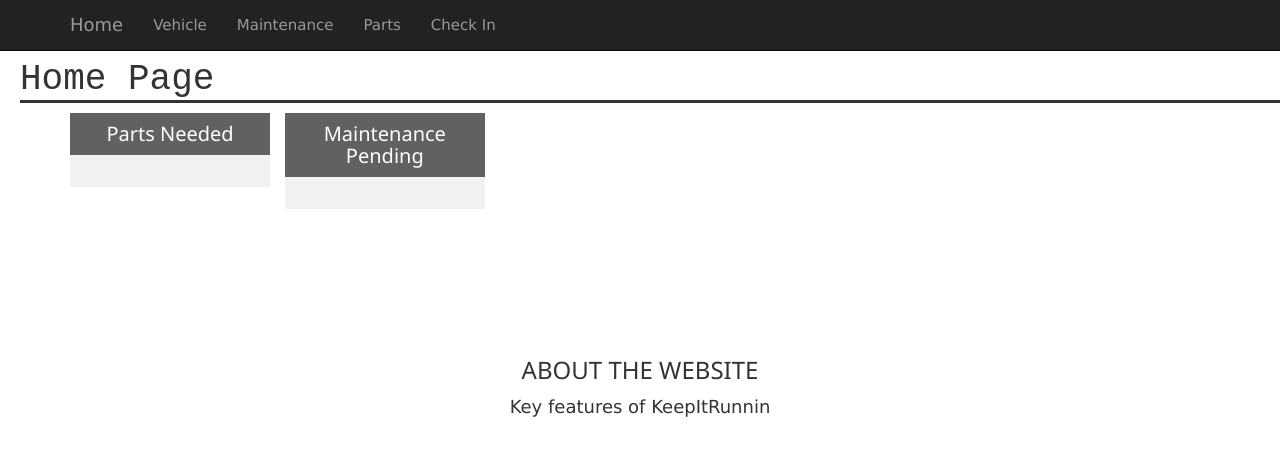
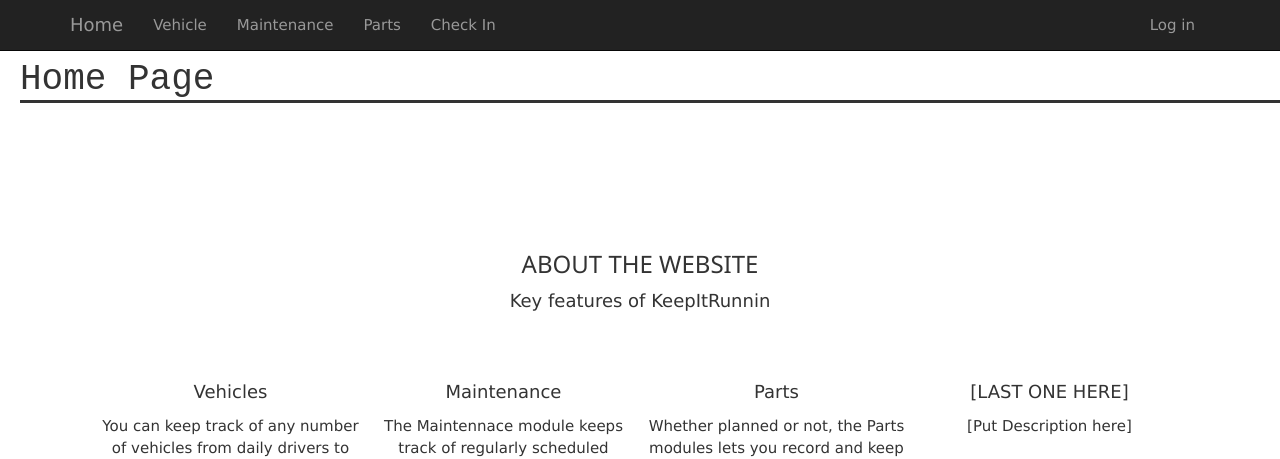
Before and after one commit to skmerten/KeepItRunnin-DJANGO, a Django app: page / in a window 1280 px wide. Shown: the top 459 px of the page. Run offline with Django 3.2, Linux system fonts and the light colour scheme; data that the repository does not hold is empty; some libraries are stand-ins or nearby versions.

Commit message:
Started User Auth system. Need to update DB and models

```diff
--- a/KeepItRunnin-DJ/KeepItRunnin_DJ/urls.py
+++ b/KeepItRunnin-DJ/KeepItRunnin_DJ/urls.py
@@ -45,6 +45,26 @@ urlpatterns = [
     path('vehicle/add/', app.views.addVehicle, name='addVehicle'),
     path('vehicle/checkIn/', app.views.checkIn, name='checkIn'),
 
+    # Login / Logout URLS
+    url(r'^login/$',
+        django.contrib.auth.views.login,
+        {
+            'template_name': 'app/login.html',
+            'authentication_form': app.forms.BootstrapAuthenticationForm,
+            'extra_context':
+            {
+                'title': 'Log in',
+                'year': datetime.now().year,
+            }
+        },
+        name='login'),
+    url(r'^logout$',
+        django.contrib.auth.views.logout,
+        {
+            'next_page': '/',
+        },
+        name='logout'),
+
     # Uncomment the admin/doc line below to enable admin documentation:
     # path('admin/doc/', include('django.contrib.admindocs.urls')),
 
--- a/KeepItRunnin-DJ/app/templates/app/layout.html
+++ b/KeepItRunnin-DJ/app/templates/app/layout.html
@@ -30,6 +30,7 @@
                     <li><a href="{% url 'partHome' %}">Parts</a></li>
                     <li><a href="{% url 'checkIn' %}">Check In</a></li>
                 </ul>
+                {% include 'app/loginpartial.html' %}
             </div>
         </div>
     </div>
--- /dev/null
+++ b/KeepItRunnin-DJ/app/templates/app/loginpartial.html
@@ -0,0 +1,16 @@
+{% if user.is_authenticated %}
+<form id="logoutForm" action="/logout" method="post" class="navbar-right">
+    {% csrf_token %}
+    <ul class="nav navbar-nav navbar-right">
+        <li><span class="navbar-brand">Hello {{ user.username }}!</span></li>
+        <li><a href="javascript:document.getElementById('logoutForm').submit()">Log off</a></li>
+    </ul>
+</form>
+
+{% else %}
+
+<ul class="nav navbar-nav navbar-right">
+    <li><a href="{% url 'login' %}">Log in</a></li>
+</ul>
+
+{% endif %}
--- a/KeepItRunnin-DJ/app/templates/app/newUser_home.html
+++ b/KeepItRunnin-DJ/app/templates/app/newUser_home.html
@@ -1,47 +1,6 @@
 {% extends "app/newUser_layout.html" %}
 
 {% block content %}
-<style type="text/css">
-	#parts {display:inline-block; margin-right:10px; width:200px; margin-bottom:10px; vertical-align: top;}
-	#maint {display:inline-block; margin-right:10px; width:200px; margin-bottom:10px; vertical-align: top;}
-	#info {display:inline-block; vertical-align:top;}
-
-	td, th {
-    border: none;
-    text-align: left;
-    padding: 8px;
-	}
-</style>
-
-<div>
-	<div style="margin-left:auto;max-width:200px" id="parts">
-		<div class="w3-container w3-dark-grey" >
-			<h4 style="text-align:center">Parts Needed</h4>
-		</div>
-		<div class="w3-container w3-light-grey w3-left-align w3-padding-16" id="parts_contents">
-			{% for part in parts %}
-                {% if not part.status %}
-                    <p>{{part.part_name}}</p>
-                {% endif %}
-            {% endfor %}
-		</div>
-	</div>
-
-	<div style="margin-right:auto;max-width:200px" id="maint">
-		<div class="w3-container w3-dark-grey" >
-			<h4 style="text-align:center">Maintenance Pending</h4>
-		</div>
-		<div class="w3-container w3-light-grey w3-left-align w3-padding-16" id="maint_contents">
-			{% for maint in maintenance %}
-                    <p>{{maint.name}} {{maint.description}}</p>
-            {% endfor %}
-		</div>
-	</div>
-</div>
-
-
-<!-----------  HOME PAGE ADDITIONS------------->
-
 
 <!-- About Section -->
 <div class="w3-container" style="padding:128px 16px" id="about">
--- a/KeepItRunnin-DJ/app/templates/app/newUser_layout.html
+++ b/KeepItRunnin-DJ/app/templates/app/newUser_layout.html
@@ -30,6 +30,7 @@
                     <li><a href="{% url 'partHome' %}">Parts</a></li>
                     <li><a href="{% url 'checkIn' %}">Check In</a></li>
                 </ul>
+                {% include 'app/loginpartial.html' %}
             </div>
         </div>
     </div>
```
Also changed, not shown: KeepItRunnin-DJ/app/templates/app/login.html (added, +50 -0 lines), KeepItRunnin-DJ/db.sqlite3, 1 other file.
